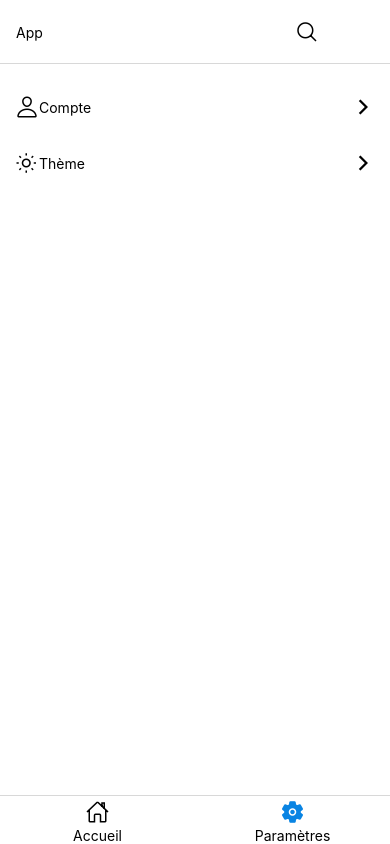
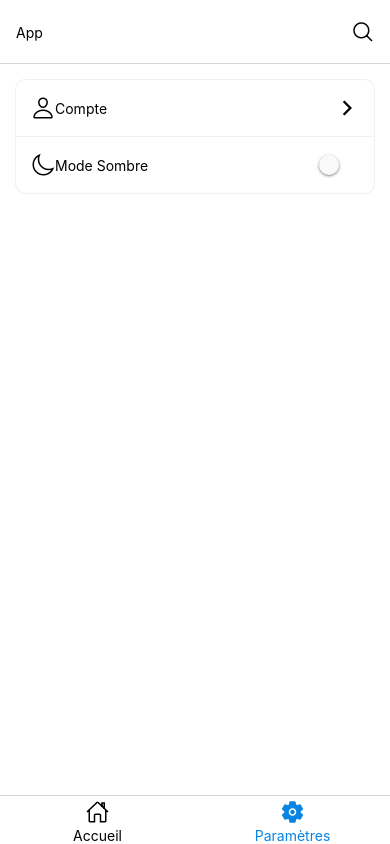
Before and after one commit to mrDav90/react-native-library, a React Native app: screen /Settings in a window 390 px wide. Built offline with nearby package versions, Linux system fonts and the light colour scheme.

Commit message:
new updates

```diff
--- a/src/components/SettingItem.js
+++ b/src/components/SettingItem.js
@@ -13,9 +13,9 @@ const SettingItem = ({title , onPress , icon}) => {
             justifyContent:'space-between',
             alignItems:'center',
             flexDirection:'row',
-            paddingVertical : 15
-            // borderBottomColor : colors.dividerColor ,
-            // borderBottomWidth : 1
+            padding : 15 ,
+            borderBottomColor : "rgba(160, 170, 166, 0.16)" ,
+            borderBottomWidth : 1
         } ,
         container : {
             display:'flex',
--- a/src/components/Settings.js
+++ b/src/components/Settings.js
@@ -5,6 +5,7 @@ import SettingItem from './SettingItem';
 import { Ionicons } from '@expo/vector-icons';
 import Theme from './Theme';
 import { ModalCust } from '../utils';
+import TextCust from '../utils/text';
 
 const Settings = () => {
     const currentMode = useSelector((state)=>state.themeRdx.currentMode);
@@ -20,7 +21,11 @@ const Settings = () => {
             backgroundColor : currentMode.principalBgColor
         } ,
         container : {
-            padding : 15
+            margin : 15 ,
+            backgroundColor : currentMode.secondaryBgColor ,
+            borderRadius  : 10 ,
+            borderColor : "rgba(160, 170, 166, 0.16)" ,
+            borderWidth : 1
         } ,
     })
 
@@ -31,17 +36,7 @@ const Settings = () => {
                     title={"Compte"}
                     icon={<Ionicons name='person-outline' size={24} color={currentMode.principalColor} />}
                 />
-                <SettingItem
-                    title={"Thème"}
-                    icon={<Ionicons name='sunny-outline' size={24} color={currentMode.principalColor} />}
-                    onPress={handleTheme}
-                />
-
-                <ModalCust
-                    isVisible={isVisible}
-                    setIsVisible={setIsVisible}
-                    content={content}
-                />
+                <Theme/>
             </View>
         </ScrollView>
     )
--- a/src/components/Theme.js
+++ b/src/components/Theme.js
@@ -17,7 +17,7 @@ const Theme = () => {
     const dispatch = useDispatch();
     const styles = StyleSheet.create({
         wrapper : {
-            backgroundColor : currentMode.principalBgColor
+            backgroundColor : "transparent"
         } ,
         container : {
             width : "100%" ,
@@ -54,8 +54,7 @@ const Theme = () => {
                     <Ionicons name='moon-outline' size={24} color={currentMode.principalColor} />
                     <TextCust content={"Mode Sombre"} />
                 </View>
-                <View style={{display:'flex',alignItems:'center',flexDirection:'row'}}>
-                    <TextCust content={isChecked ? "On" : "Off"} />
+                <View>
                     <Switch  onValueChange={()=>{dispatch(setTheme(handleTheme()))}} value={isChecked} style={{alignSelf:"flex-end"}} trackColor={{ true : colors.appColor}} />
                 </View>
             </View>
--- a/src/constants/theme/theme.utils.js
+++ b/src/constants/theme/theme.utils.js
@@ -1,15 +1,16 @@
+import { colors } from "../../utils/colors/colors.utils";
+
 export const theme = {
     lightMode: {
         principalBgColor : "#fff",
-        principalColor : "black",
         principalColor : "#000",
-        tabBarBgColor : "white" ,
+        tabBarBgColor : "#fff" ,
+        secondaryBgColor  : "#fff"
     } ,
     darkMode : {
-        //principalBgColor : "#1b1b1b" ,
         principalBgColor : "#000" ,
         principalColor : "#fff" ,
         tabBarBgColor : "#1b1b1b" ,
-        secondaryBgColor  : "black"
+        secondaryBgColor  : colors.dividerColor
     }
 }
--- a/src/screens/TabBar.js
+++ b/src/screens/TabBar.js
@@ -27,20 +27,15 @@ const TabBar = ({ navigation }) => {
         } ,
         tabBarShowLabel : true ,
         tabBarStyle : {
-        backgroundColor :  currentMode.principalBgColor
+        backgroundColor :  currentMode.principalBgColor ,
         },
         tabBarActiveTintColor : currentMode.principalColor ,
-
-
         headerRight:()=>{
         return (
-            <View style={{display:'flex',flexDirection:"row",alignItems:'center',width: 80 ,justifyContent: "space-between" ,marginRight:15}} >
+            <View style={{display:'flex',flexDirection:"row",alignItems:'center',width: "auto" ,justifyContent: "space-between" ,marginRight:15}} >
                 <Pressable>
                     <Ionicons name='search-outline' size={24} color={currentMode.principalColor}  />
                 </Pressable>
-                {/* <Pressable onPress={()=>{navigation.navigate("Signin")}} >
-                    <Ionicons name='log-in-outline' size={24} color={currentMode.principalColor}  />
-                </Pressable> */}
             </View>
         )
         }
@@ -55,7 +50,7 @@ const TabBar = ({ navigation }) => {
     }
 
     const customizeLabel = (focused , labelText) => {
-        return <TextCust content={labelText} /> /**focused?colors.appColor : currentMode.principalColor */
+        return <TextCust content={labelText} color={focused?colors.appColor : currentMode.principalColor} /> /**focused?colors.appColor : currentMode.principalColor */
     }
 
     const handleNavigation = () => {
--- a/src/utils/colors/colors.utils.js
+++ b/src/utils/colors/colors.utils.js
@@ -2,7 +2,7 @@ export const colors = {
     //appColor : "#3498db",
     appColor : "#0984e3" ,
     inputBorderColor : "#bdc3c7" ,
-    dividerColor : "rgba(160, 170, 166, 0.16)" ,
+    dividerColor : "rgba(160, 170, 166, 0.10)" ,
     successColor : "#44bd32" ,
     errorColor : "red",
     questionColor : "#3498db" ,
--- a/src/utils/text/TextCust.tsx
+++ b/src/utils/text/TextCust.tsx
@@ -8,7 +8,7 @@ const TextCust = (textCustProps  : TextCustProps) : any => {
 
     const styles = StyleSheet.create({
         text : {
-            color : currentMode.principalColor
+            color : textCustProps.color ? textCustProps.color :  currentMode.principalColor
         }
     })
 
```
